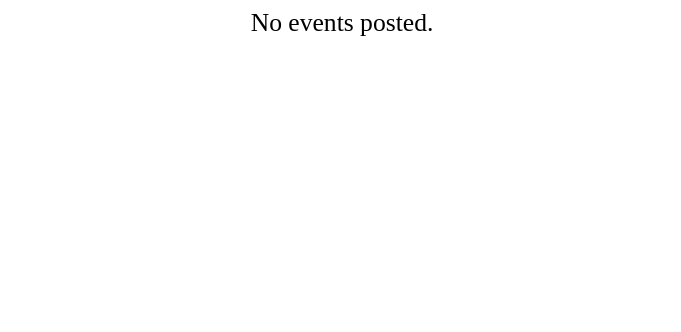
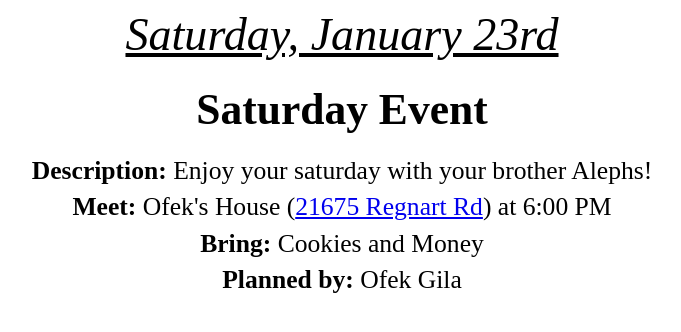
Before and after one commit to ramonaza/RamonFeed, a plain HTML site: page index.html in a window 1280 px wide. Shown: the whole page, without its empty margins (298-979 px from the left). Drawn offline with Linux system fonts and the light colour scheme.

Commit message:
Update Event Feed HTML

```diff
--- a/index.html
+++ b/index.html
@@ -1,4 +1,14 @@
 <div class="css-events-list">
-  <p class="no-events">No events posted.</p>
+  <div class="event">
+    <p class="event-date"><u>Saturday, January 23rd</u></p>
+    <p class="event-title"><b>Saturday Event</b></p>
+    <div class="event-details">
+      <p class="event-description"><strong>Description:</strong> Enjoy your saturday with your brother Alephs!</p>
+      <p class="event-meet"><strong>Meet:</strong> Ofek's House (<a href="https://maps.google.com/?q=21675 Regnart
+      Rd">21675 Regnart Rd</a>) at 6:00 PM</p>
+      <p class="event-bring"><strong>Bring:</strong> Cookies and Money</p>
+      <p class="planned_by"><strong>Planned by:</strong> Ofek Gila</p>
+    </div>
+  </div>
   <link rel="stylesheet" type="text/css" href="styles.css">
 </div>
```
